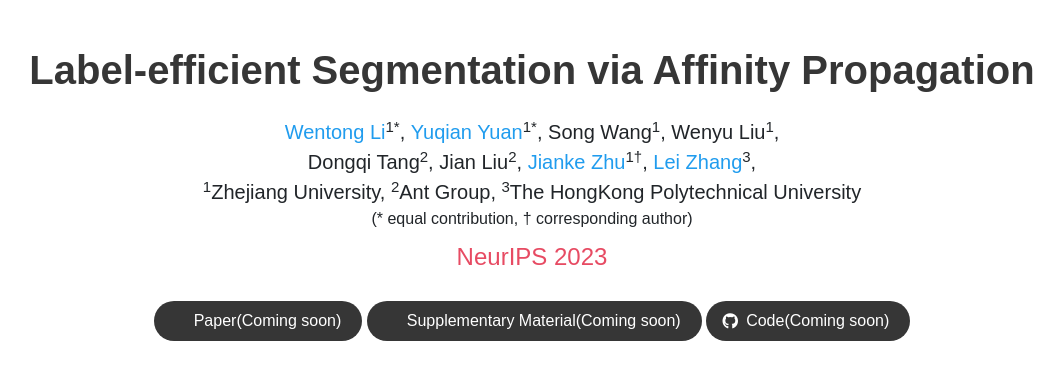
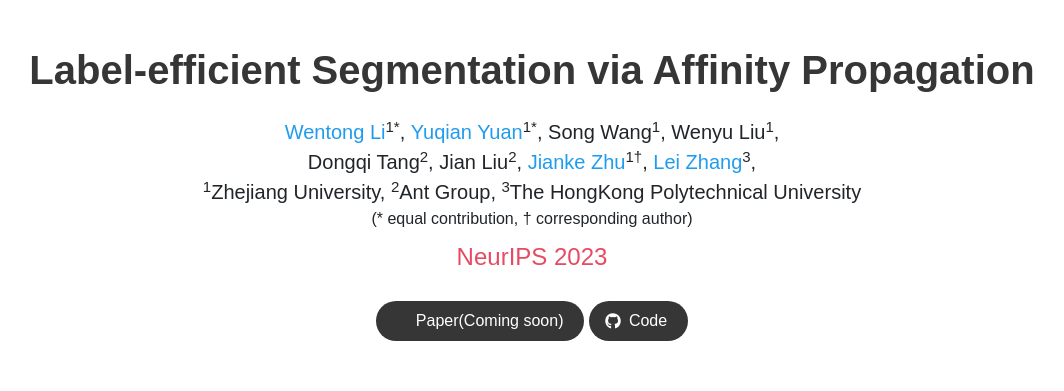
Before and after one commit to LiWentomng/apro, a plain HTML site: page index.html in a window 1280 px wide. Shown: the top 391 px of the page, without its empty margins (108-1172 px from the left). Drawn offline with nearby package versions, Linux system fonts and the light colour scheme; some icons are missing; a web font is replaced by a local one.

Commit message:
Update index.html

```diff
--- a/index.html
+++ b/index.html
@@ -89,22 +89,13 @@
                                         <span>Paper(Coming soon)</span>
                                     </a>
                                 </span>
-                                <span class="link-block">
-                                    <a href=""
-                                        class="external-link button is-normal is-rounded is-dark">
-                                        <span class="icon">
-                                            <i class="ai ai-arxiv"></i>
-                                        </span>
-                                        <span>Supplementary Material(Coming soon)</span>
-                                    </a>
-                                </span>
                                 <!-- Code Link. -->
                                 <span class="link-block">
-                                    <a href="" class="external-link button is-normal is-rounded is-dark">
+                                    <a href="https://github.com/CircleRadon/APro" class="external-link button is-normal is-rounded is-dark">
                                         <span class="icon">
                                             <i class="fab fa-github"></i>
                                         </span>
-                                        <span>Code(Coming soon)</span>
+                                        <span>Code</span>
                                     </a>
                                 </span>
                                 <!-- Dataset Link. -->
```
